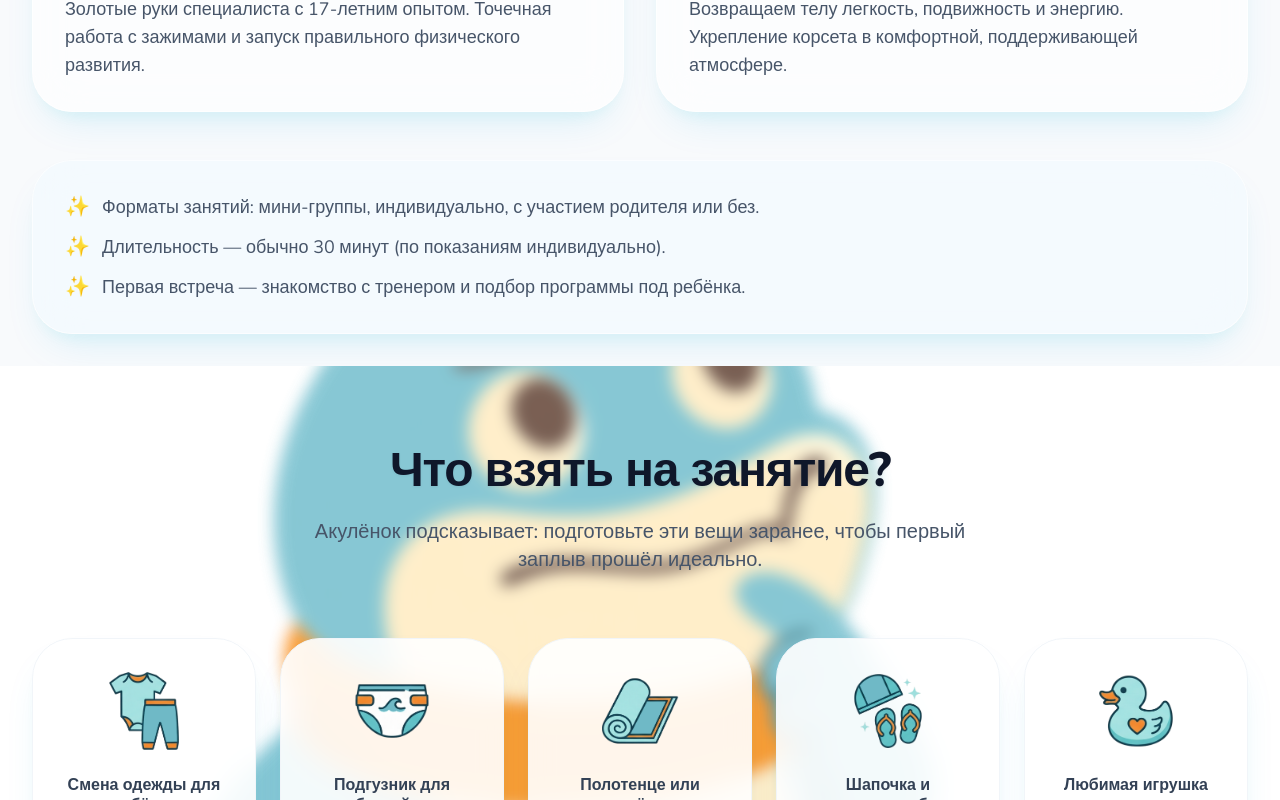
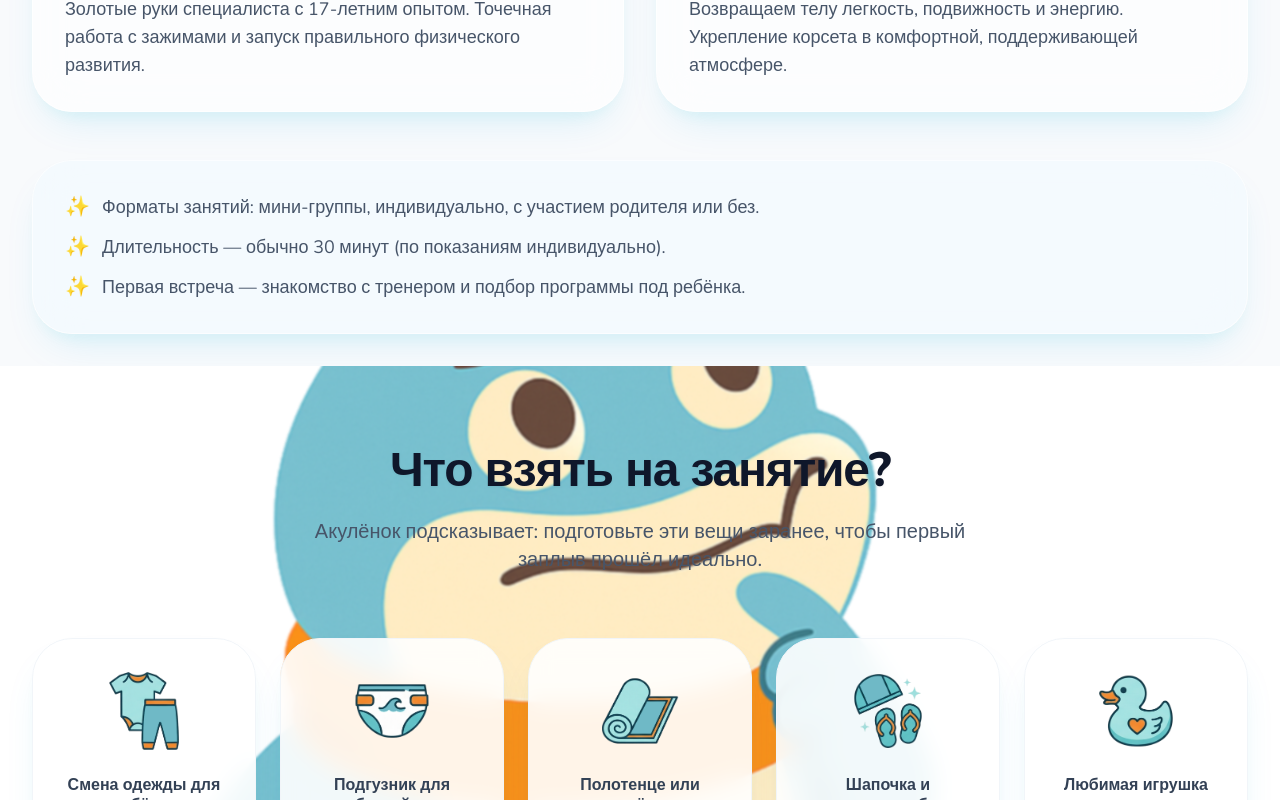
Before and after one commit to peexthree/Akulenok, a Next.js app: page / in a window 1280 px wide. Shown: the part 7980-8780 px from the top of the page. Built offline with nearby package versions, Linux system fonts and the light colour scheme.

Commit message:
Update checklist.js

```diff
--- a/components/checklist.js
+++ b/components/checklist.js
@@ -19,7 +19,7 @@ export default function Checklist() {
       {/* ГИГАНТСКИЙ МАСКОТ - ТЕПЕРЬ РЕАЛЬНО В ЦЕНТРЕ ФОНА */}
       <motion.div
         initial={{ opacity: 0 }}
-        whileInView={{ opacity: 0.8 }} // 0.2 — идеальный баланс между "видно" и "не мешает тексту"
+        whileInView={{ opacity: 0.9 }} // 0.2 — идеальный баланс между "видно" и "не мешает тексту"
         transition={{ duration: 1 }}
         // Магия центрирования: top-1/2 + -translate-y-1/2
         className="absolute top-1/2 left-1/2 -translate-x-1/2 -translate-y-1/2 w-[1000px] h-[1000px] z-0 pointer-events-none select-none"
@@ -29,7 +29,7 @@ export default function Checklist() {
           alt="Background Thinking Shark"
           fill
           unoptimized
-          className="object-contain blur-[8px]" // Уменьшил блюр, чтобы было видно "лицо"
+          className="object-contain blur-[1px]" // Уменьшил блюр, чтобы было видно "лицо"
           sizes="1000px"
         />
       </motion.div>
```
